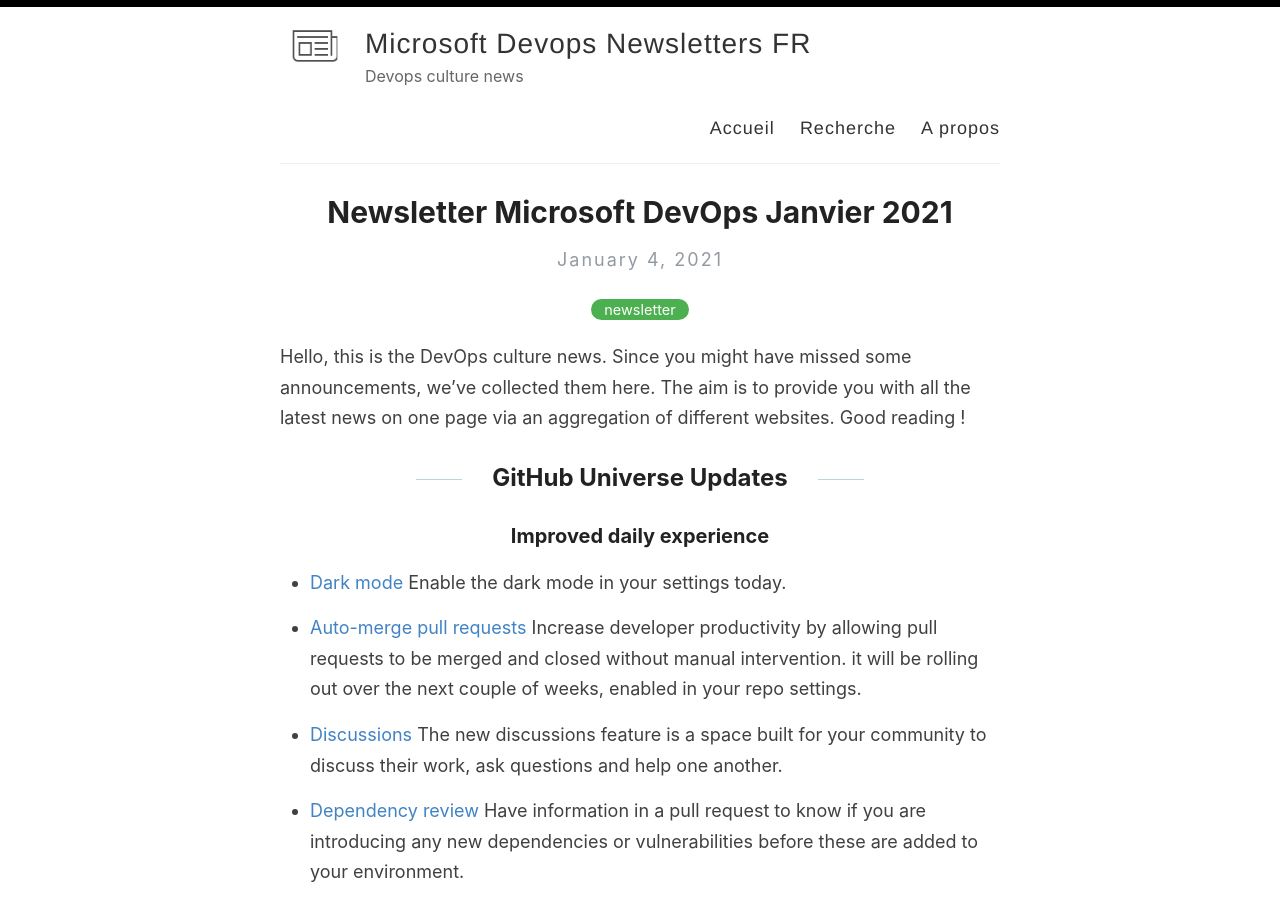
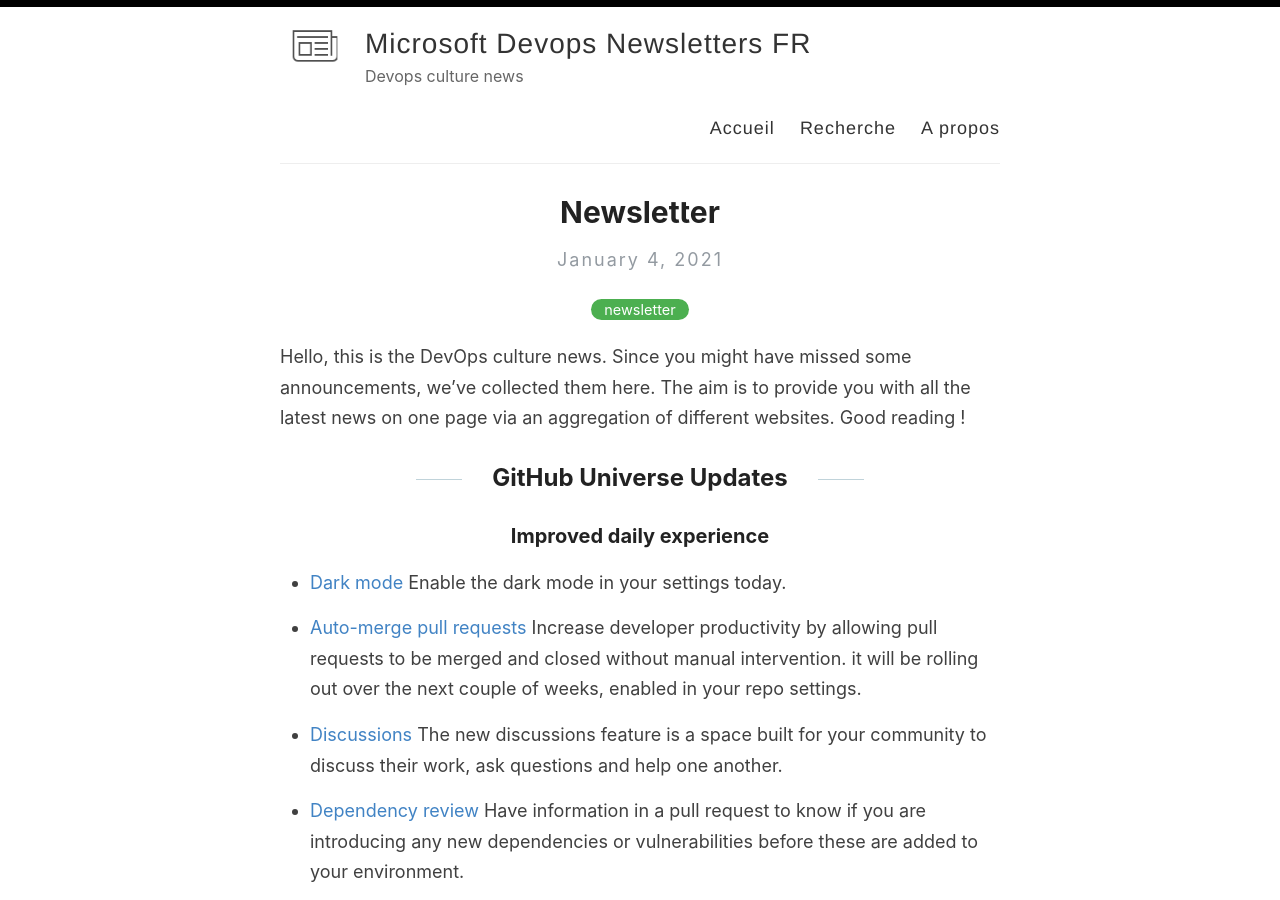
Before and after one commit to microsoft-devops-community/ms-devops-fr.github.io, a Jekyll site: the page built from _posts/2021-01-04-newsletter-january.md, in a window 1280 px wide and 900 px high. Built offline with Jekyll 4.4.1, drawn with Linux system fonts in a browser that asks for light colours.

Commit message:
Update 2021-01-04-newsletter-january.md

```diff
--- a/_posts/2021-01-04-newsletter-january.md
+++ b/_posts/2021-01-04-newsletter-january.md
@@ -1,6 +1,6 @@
 ---
 layout: post
-title: Newsletter Microsoft DevOps Janvier 2021
+title: Newsletter
 categories: [newsletter]
 excerpt: Hello, this is the DevOps culture news. Since you might have missed some announcements, we've collected them here. The aim is to provide you with all the latest news on one page via an aggregation ...
 ---
```
